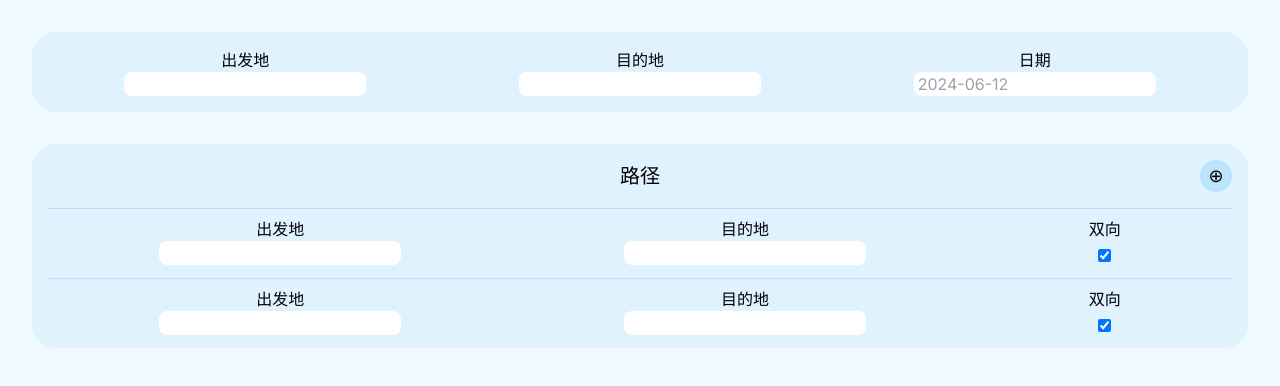
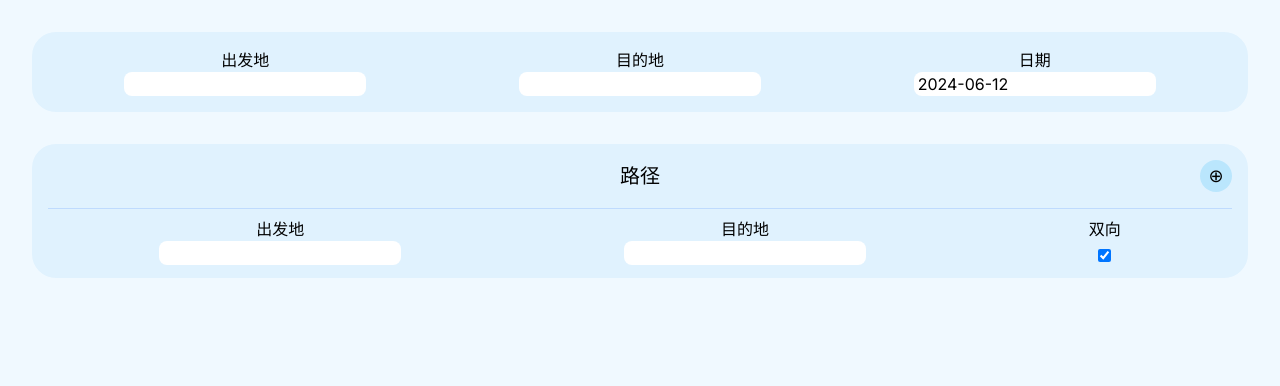
Before and after one commit to kevinthegreat1/RailwayTimetable, a Next.js app: page /china-railway in a window 1280 px wide. Shown: the top 386 px of the page. Built offline with nearby package versions, Linux system fonts and the light colour scheme; no server answers.

Commit message:
Add route input parsing

```diff
--- a/src/app/china-railway/page.tsx
+++ b/src/app/china-railway/page.tsx
@@ -1,12 +1,11 @@
 "use client";
 
-import {useEffect, useState} from "react";
+import {ChangeEvent, useEffect, useState} from "react";
 import RouteEntry from "@/components/route-entry";
-import {StationNames} from "@/types";
+import {DatedRoute, RoutesToSearch, RouteToSearch, StationNames} from "@/types";
 
 export default function Timetable() {
   const [stationNames, setStationNames] = useState<StationNames>([]);
-
   useEffect(() => {
     async function fetchStationNames() {
       const stationNamesResponse = await fetch("/china-railway/station-names");
@@ -17,22 +16,81 @@ export default function Timetable() {
     fetchStationNames();
   }, []);
 
+  const [timetableRoute, setTimetableRoute] = useState<DatedRoute>({date: new Date().toISOString().split('T')[0]} as DatedRoute);
+  const [routesToSearch, setRoutesToSearch] = useState<RoutesToSearch>([{bothWays: true} as RouteToSearch]);
+
+  function getStationCode(stationName: string) {
+    return stationNames.find(station => station.name === stationName || station.pinyinCode === stationName || station.pinyin === stationName || station.pinyinInitials === stationName)?.code;
+  }
+
+  function getStationName(stationCode?: string) {
+    return stationNames.find(station => station.code === stationCode)?.name;
+  }
+
+  function getStationTextCallback(toStation: boolean, index: number) {
+    return (e: ChangeEvent<HTMLInputElement>) => {
+      const stationName = e.target.value;
+      const stationCode = getStationCode(stationName);
+      if (index < 0) {
+        if (!toStation) {
+          setTimetableRoute({...timetableRoute, fromStation: stationName, fromStationCode: stationCode});
+        } else {
+          setTimetableRoute({...timetableRoute, toStation: stationName, toStationCode: stationCode});
+        }
+      } else {
+        const newRoutesToSearch = [...routesToSearch];
+        if (!toStation) {
+          newRoutesToSearch[index].fromStation = stationName;
+          newRoutesToSearch[index].fromStationCode = stationCode;
+        } else {
+          newRoutesToSearch[index].toStation = stationName;
+          newRoutesToSearch[index].toStationCode = stationCode;
+        }
+        setRoutesToSearch(newRoutesToSearch);
+      }
+    }
+  }
+
+  function dateCallback(e: ChangeEvent<HTMLInputElement>) {
+    setTimetableRoute({...timetableRoute, date: e.target.value});
+  }
+
+  function newRouteToSearch() {
+    setRoutesToSearch([...routesToSearch, {bothWays: true} as RouteToSearch])
+  }
+
+  function getBothWaysCallback(index: number) {
+    return (e: ChangeEvent<HTMLInputElement>) => {
+      const newRoutesToSearch = [...routesToSearch];
+      newRoutesToSearch[index].bothWays = e.target.checked;
+      setRoutesToSearch(newRoutesToSearch);
+    }
+  }
+
   return (
     <main className="h-dvh bg-sky-50">
       <div className="flex flex-col items-stretch justify-between p-4">
         <div className="m-4 p-4 rounded-3xl bg-sky-100">
-          <RouteEntry date={true}/>
+          <RouteEntry
+            fromStationText={timetableRoute.fromStation} fromStationTextCallback={getStationTextCallback(false, -1)} fromStationName={getStationName(timetableRoute.fromStationCode)}
+            toStationText={timetableRoute.toStation} toStationTextCallback={getStationTextCallback(true, -1)} toStationName={getStationName(timetableRoute.toStationCode)}
+            date={timetableRoute.date} dateCallback={dateCallback}/>
         </div>
         <ul className="m-4 px-4 divide-y rounded-3xl bg-sky-100 divide-blue-200">
           <li className="py-4 flex items-center">
             <div className="grow basis-0"></div>
             <div className="text-xl">路径</div>
             <div className="grow basis-0 flex justify-end">
-              <button className="w-8 h-8 rounded-full text-lg bg-sky-200">⊕</button>
+              <button onClick={newRouteToSearch} className="w-8 h-8 rounded-full text-lg bg-sky-200">⊕</button>
             </div>
           </li>
-          <li className="py-2"><RouteEntry bothWayOption={true}/></li>
-          <li className="py-2"><RouteEntry bothWayOption={true}/></li>
+          {routesToSearch.map((route, index) =>
+            <li key={index} className="py-2"><RouteEntry
+              fromStationText={route.fromStation} fromStationTextCallback={getStationTextCallback(false, index)} fromStationName={getStationName(route.fromStationCode)}
+              toStationText={route.toStation} toStationTextCallback={getStationTextCallback(true, index)} toStationName={getStationName(route.toStationCode)}
+              bothWaysOption={true} bothWays={route.bothWays} bothWaysCallback={getBothWaysCallback(index)}
+            /></li>
+          )}
         </ul>
       </div>
     </main>
--- a/src/components/route-entry.tsx
+++ b/src/components/route-entry.tsx
@@ -1,28 +1,41 @@
+import {ChangeEventHandler} from "react";
+
 export type RouteEntryProps = {
+  fromStationLabel?: string,
   fromStationText?: string,
+  fromStationTextCallback: ChangeEventHandler<HTMLInputElement>,
+  fromStationName?: string,
+  toStationLabel?: string,
   toStationText?: string,
-  date?: boolean
-  bothWayOption?: boolean
+  toStationTextCallback: ChangeEventHandler<HTMLInputElement>,
+  toStationName?: string,
+  date?: string
+  dateCallback?: ChangeEventHandler<HTMLInputElement>,
+  bothWaysOption?: boolean,
+  bothWays?: boolean,
+  bothWaysCallback?: ChangeEventHandler<HTMLInputElement>,
 };
 
-export default function RouteEntry({fromStationText = "出发地", toStationText = "目的地", date = false, bothWayOption = false}: RouteEntryProps) {
+export default function RouteEntry({fromStationLabel = "出发地", fromStationText = "", fromStationTextCallback, fromStationName, toStationLabel = "目的地", toStationText = "", toStationTextCallback, toStationName, date, dateCallback = () => {}, bothWaysOption = false, bothWays = true, bothWaysCallback = () => {}}: RouteEntryProps) {
   return (
     <div className="flex justify-around">
       <div className="flex flex-col items-center">
-        <label htmlFor="fromStation">{fromStationText}</label>
-        <input id="fromStation" className="px-1 rounded-lg"></input>
+        <label htmlFor="fromStation">{fromStationLabel}</label>
+        <input id="fromStation" value={fromStationText} onChange={fromStationTextCallback} className="px-1 rounded-lg"></input>
+        <div>{fromStationName}</div>
       </div>
       <div className="flex flex-col items-center">
-        <label htmlFor="toStation">{toStationText}</label>
-        <input id="toStation" className="px-1 rounded-lg"></input>
+        <label htmlFor="toStation">{toStationLabel}</label>
+        <input id="toStation" value={toStationText} onChange={toStationTextCallback} className="px-1 rounded-lg"></input>
+        <div>{toStationName}</div>
       </div>
       {date && <div className="flex flex-col items-center">
-        <label htmlFor="date">日期</label>
-        <input id="date" className="px-1 rounded-lg" placeholder={new Date().toISOString().split('T')[0]}></input>
+          <label htmlFor="date">日期</label>
+          <input id="date" value={date} onChange={dateCallback} className="px-1 rounded-lg" placeholder={new Date().toISOString().split('T')[0]}></input>
       </div>}
-      {bothWayOption && <div className="flex flex-col items-center">
-        <label htmlFor="bothWay">双向</label>
-        <input id="bothWay" type="checkbox" checked={true} className="m-2"/>
+      {bothWaysOption && <div className="flex flex-col items-center">
+          <label htmlFor="bothWay">双向</label>
+          <input id="bothWay" type="checkbox" checked={bothWays} onChange={bothWaysCallback} className="m-2"/>
       </div>}
     </div>
   )
```
Also changed, not shown: src/types.ts (+17 -0 lines).
